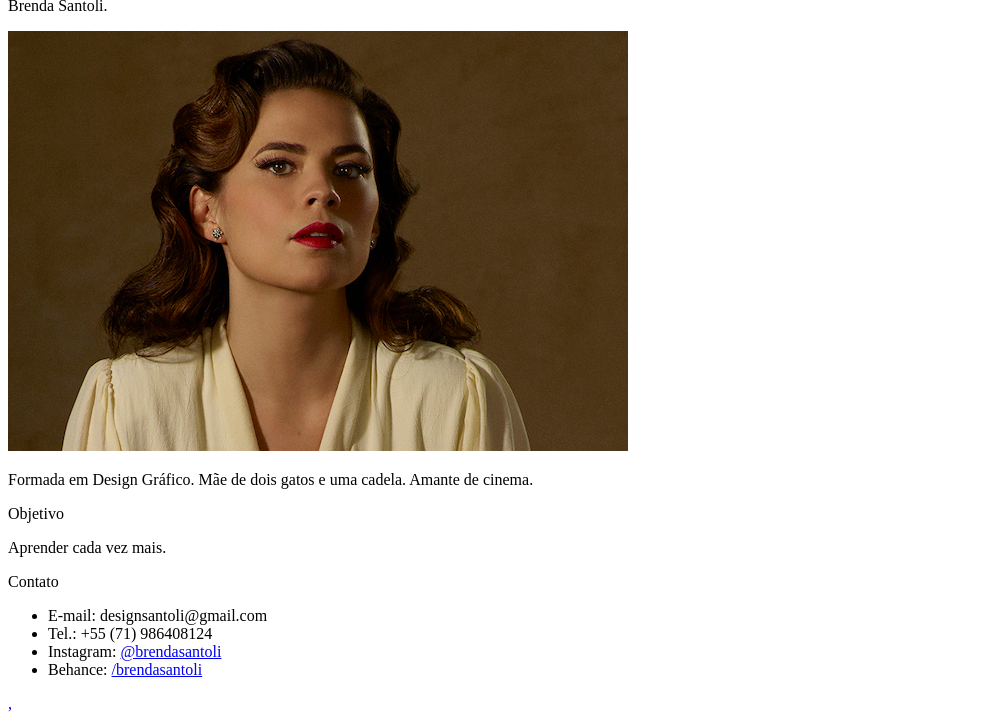
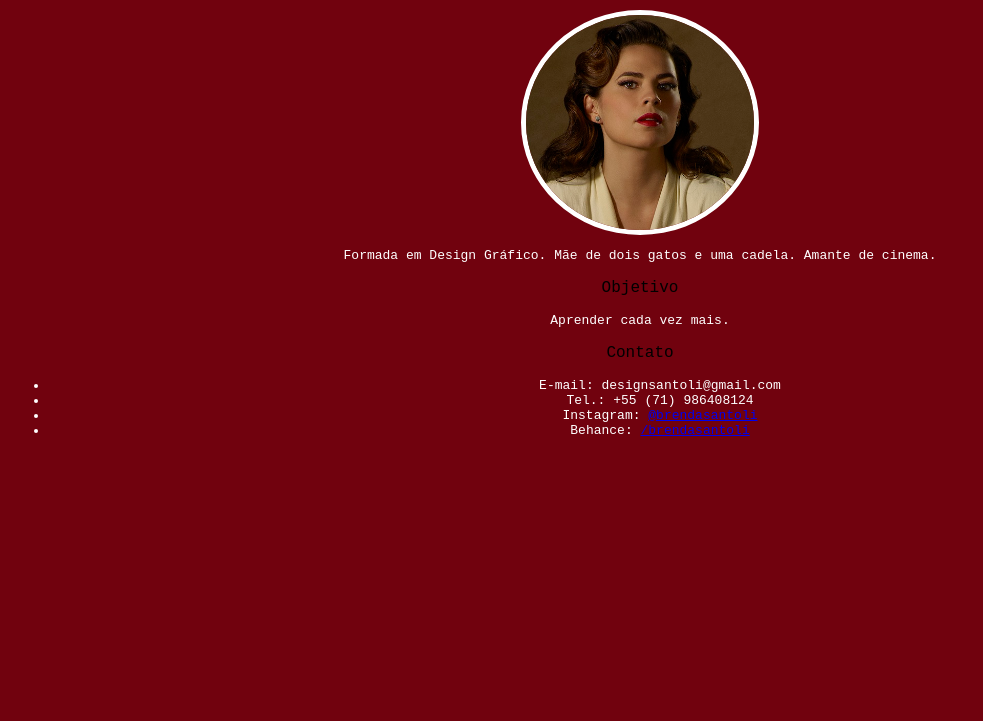
Before and after one commit to BrendaSantoli/pagina-web, a plain HTML site: page index.html in a window 1280 px wide. Shown: the part 83-804 px from the top of the page, without its empty margins (0-983 px from the left). Drawn offline with Linux system fonts and the light colour scheme; a web font is replaced by a local one.

Commit message:
Adicionando css alterando posicionamento, cor e plano de fundo

```diff
--- /dev/null
+++ b/css/style.css
@@ -0,0 +1,27 @@
+.borda-imagem{
+    border-radius: 60%;
+    border: 5px solid white;
+    }
+
+    .posi-centro{
+      text-align: center;
+    }
+
+.img-center {margin-left: auto;
+            margin-right:auto;
+            display: block;
+            width: 18%;
+          }
+
+  .tipos {font-family:monospace;
+          color: white;
+            }
+
+.title {font-size: 80px;
+        font-family: monospace;}
+
+.background { background-color: #71020E;
+}
+
+body{ font-family: 'Niramiti', monospace;
+}
--- a/index.html
+++ b/index.html
@@ -5,20 +5,23 @@
     <title>Brenda Santoli</title>
     <meta name="author" content="Brenda Santos de Oliveira">
     <meta name="description" content="Primeira página web">
+    <link rel="stylesheet" href="css/style.css" >
+    <link href=<"https://fonts.googleapis.com/css?family=" rel="stylesheet">
+
   </head>
-  <body>
-    <h1>;why so serious?</h1>
-    <p>Brenda Santoli.</p>
-    <img src="img/agent-carter-peggy-season-2.jpg" alt="Brenda combatendo a Hidra">
-    <p> Formada em Design Gráfico. Mãe de dois gatos e uma cadela. Amante de cinema.</p>
-    <p>Objetivo</p>
-    <p>Aprender cada vez mais.</p>
-    <p>Contato</p>
-    <ul>
-      <li>E-mail: designsantoli@gmail.com</li>
+  <body class="background">
+    <h1 class="posi-centro tipos">;why so serious?</h1>
+    <p class=" posi-centro tipos"> Brenda Santoli.</p>
+    <img class="borda-imagem img-center" src="img/peggy.jpg" alt="Brenda combatendo a Hidra">
+    <p class="tipos posi-centro"> Formada em Design Gráfico. Mãe de dois gatos e uma cadela. Amante de cinema.</p>
+    <p class="tittle posi-centro">Objetivo</p>
+    <p class="tipos posi-centro">Aprender cada vez mais.</p>
+    <p class="posi-centro">Contato</p>
+    <ul class="posi-centro tipos">
+      <li class="tipos">E-mail: designsantoli@gmail.com</li>
       <li>Tel.: +55 (71) 986408124</li>
       <li>Instagram: <a href="https://www.instagram.com/brendasantoli/" target="_blank">@brendasantoli</a></li>
       <li>  Behance: <a href="https://www.behance.net/user/?username=brendasantoli" target="_blank">/brendasantoli</li>
-    </ul>,
+    </ul>
   </body>
 </html>
```
Also changed, not shown: img/peggy.jpg (added).
